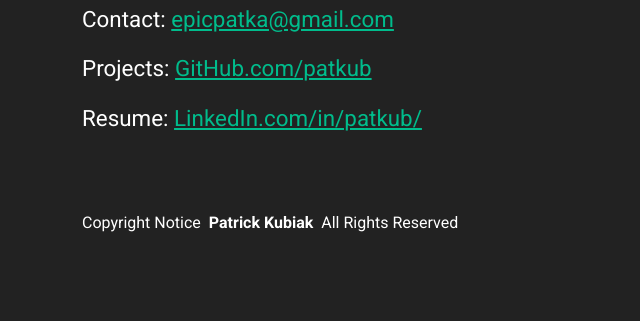
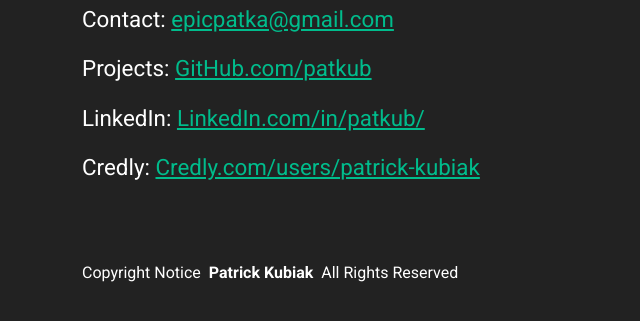
Before and after one commit to patkub/patkub-site, a website: page src/index.html in a window 1280 px wide. Shown: the part 181-502 px from the top of the page, without its empty margins (0-640 px from the left). Drawn offline with nearby package versions, Linux system fonts and the light colour scheme; files that its build step writes are made by us from their sources.

Commit message:
Add credly

```diff
--- a/src/index.html
+++ b/src/index.html
@@ -48,7 +48,9 @@
 
         <p>Projects: <a href="https://github.com/patkub">GitHub.com/patkub</a></p>
 
-        <p>Resume: <a href="https://www.linkedin.com/in/patkub/">LinkedIn.com/in/patkub/</a></p>
+        <p>LinkedIn: <a href="https://www.linkedin.com/in/patkub/">LinkedIn.com/in/patkub/</a></p>
+
+        <p>Credly: <a href="https://www.credly.com/users/patrick-kubiak">Credly.com/users/patrick-kubiak</a></p>
 
       </div>
     </section>
```
